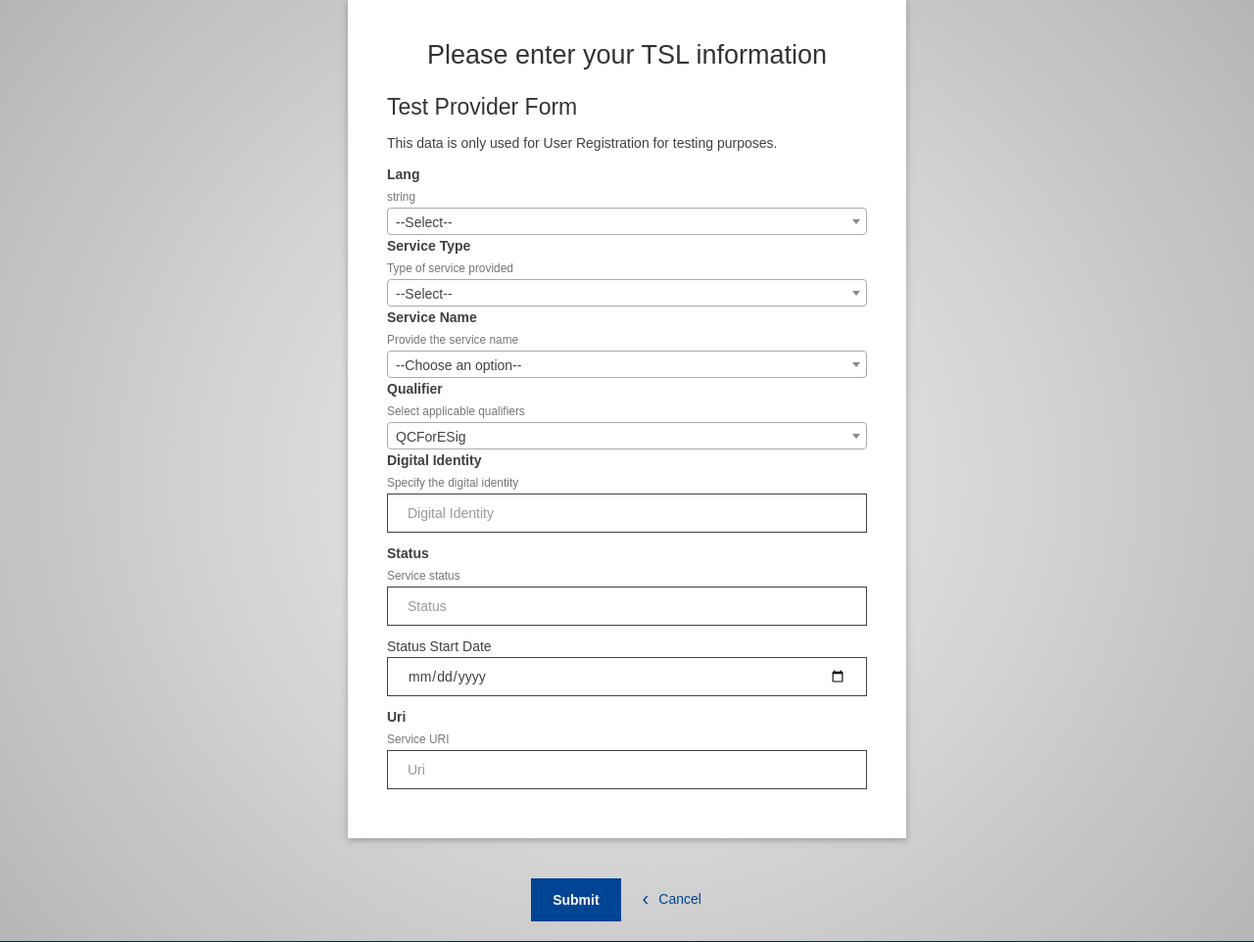
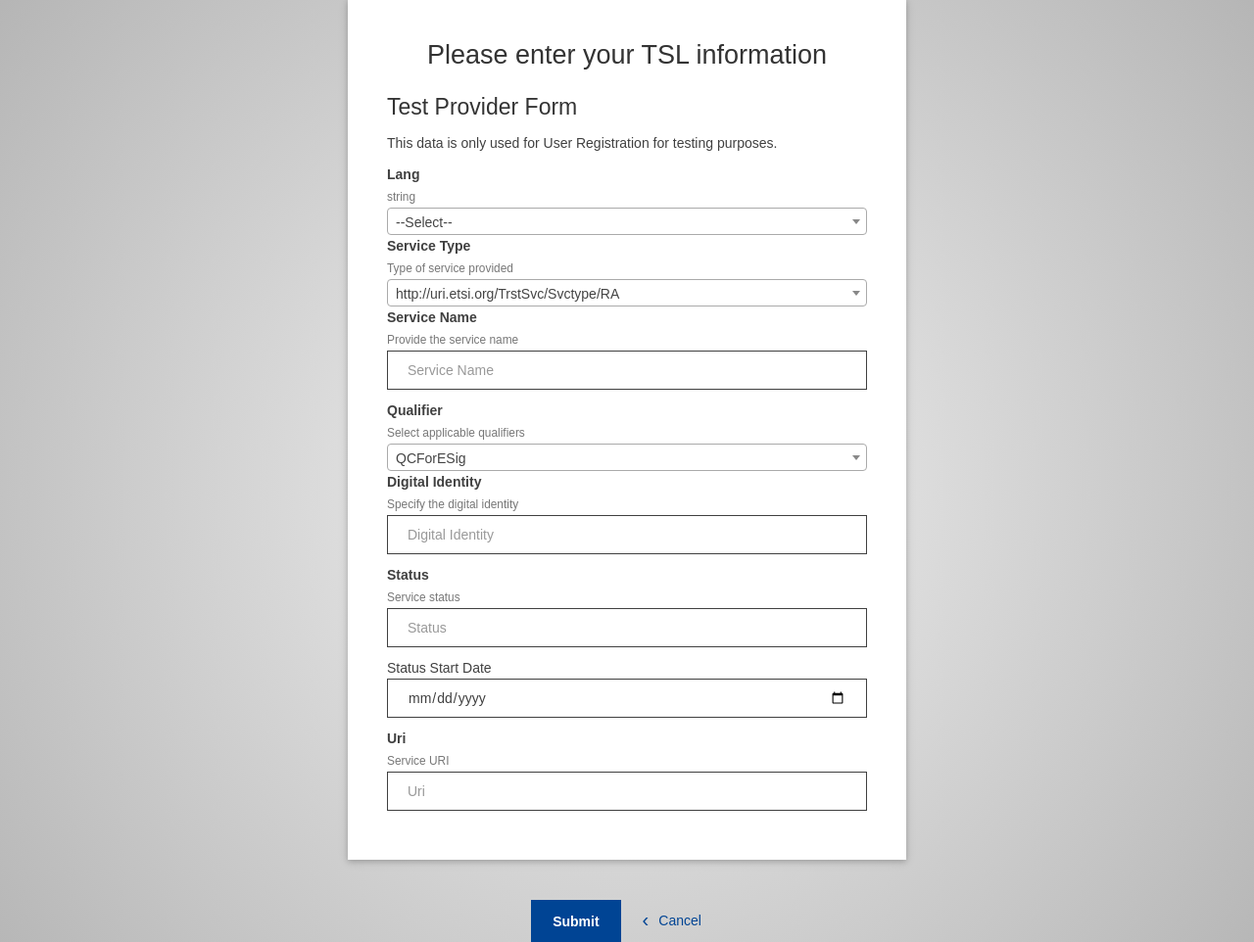
Before and after one commit to eu-digital-identity-wallet/eudi-srv-web-trustedlist-manager-py, a Flask app: page /service/create in a window 1280 px wide. Shown: the part 131-1093 px from the top of the page at 98% size. Run offline with Flask 3, Linux system fonts and the light colour scheme; the visitor is signed in with stand-in values (Sample User, id 1); parts of the project's set-up code (start-up, migrations or seed data) failed here and were passed over; some libraries are stand-ins or nearby versions.

Commit message:
fix service type

```diff
--- a/app/RPR_routes.py
+++ b/app/RPR_routes.py
@@ -1199,7 +1199,7 @@ def create_service():
     form_items={
         "Lang": "lang",
         "Service Type": "select_type",
-        "Service Name": "select_name",
+        "Service Name": "string",
         "Qualifier": "select",
         "Digital Identity" : "string",
         "Status": "string",
@@ -1231,7 +1231,7 @@ def service_tsp_db():
     user = session[temp_user_id]
 
     service_type = request.form.get('category')
-    service_name = request.form.get('option')
+    service_name = request.form.get('Service Name')
     qualifier = request.form.get('Qualifier')
     digital_identity = request.form.get('Digital Identity')
     status = request.form.get('Status')
--- a/app/templates/form_service.html
+++ b/app/templates/form_service.html
@@ -103,20 +103,23 @@
                                                     <label for="{{ name }}">{{ name }}</label>
                                                     <small class="form-text text-muted">{{ desc[name] }}</small>
                                                     <select class="js-example-basic-single" id="category" name="category" onchange="updateOptions()" style="width: 100%; box-sizing: border-box;">
-                                                        <option value="">--Select--</option>
-                                                        {% for name, value in serv_cat.items() %}
-                                                            <option value="{{ value }}">{{ name }}</option>
-                                                        {% endfor %}
-                                                    </select>
-                                                </div>
-                                            </div>
-                                        {% elif value == 'select_name' %}
-                                            <div class="row g-3">
-                                                <div class="col-md-12">
-                                                    <label for="{{ name }}">{{ name }}</label>
-                                                    <small class="form-text text-muted">{{ desc[name] }}</small>
-                                                    <select class="js-example-basic-single"id="options" name="option" style="width: 100%; box-sizing: border-box;">
-                                                        <option value="">--Choose an option--</option>
+                                                        <optgroup label="National">
+                                                            {% for item in national %}
+                                                                <option value="{{ item }}">{{ item }}</option>
+                                                            {% endfor %}
+                                                        </optgroup>
+
+                                                        <optgroup label="Non-Qualified">
+                                                            {% for item in non_qualified %}
+                                                                <option value="{{ item }}">{{ item }}</option>
+                                                            {% endfor %}
+                                                        </optgroup>
+
+                                                        <optgroup label="Qualified">
+                                                            {% for item in qualified %}
+                                                                <option value="{{ item }}">{{ item }}</option>
+                                                            {% endfor %}
+                                                        </optgroup>
                                                     </select>
                                                 </div>
                                             </div>
```
Also changed, not shown: app/templates/dynamic-form.html (+0 -27 lines).
